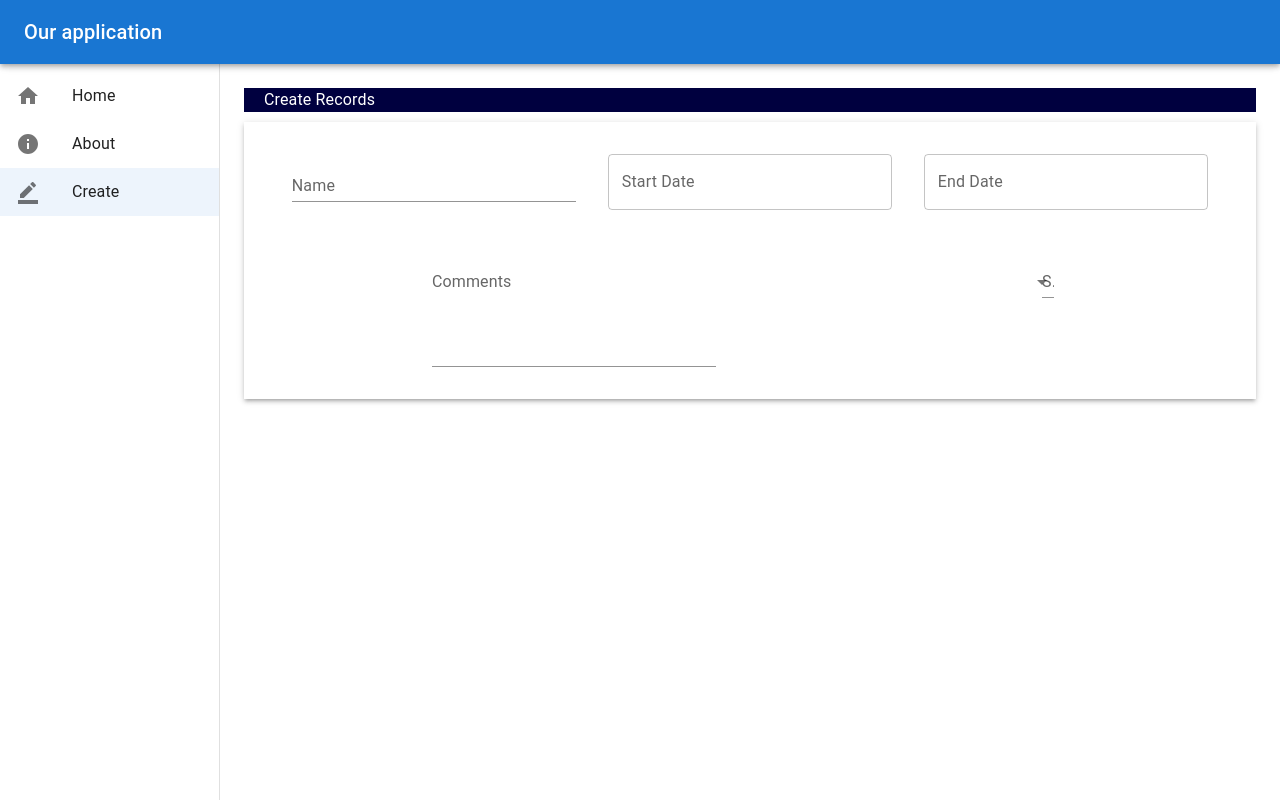
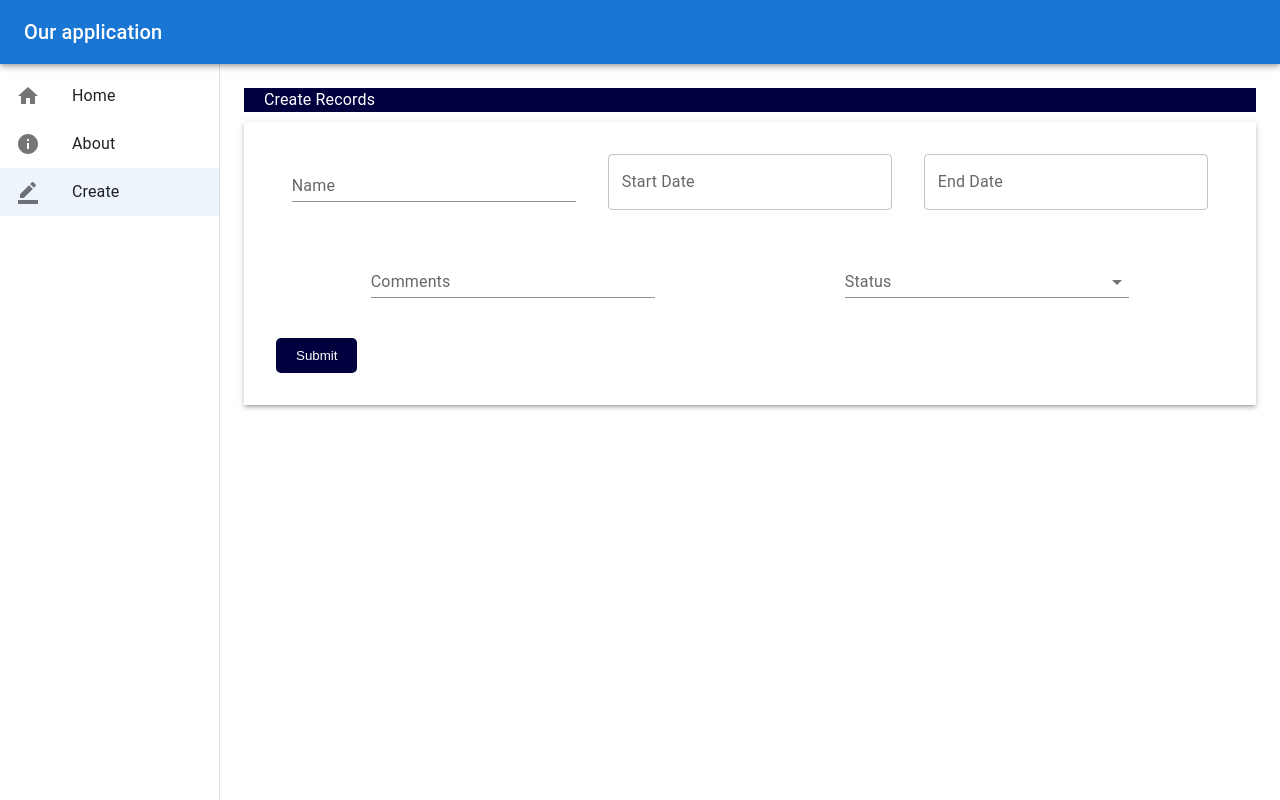
Before and after one commit to samuelpondugala/Django_React_App, a React (Create React App) app in the folder frontend/: page /create in a window 1280 px wide. Built offline with nearby package versions, Linux system fonts and the light colour scheme.

Commit message:
Integrated form submission handling in Create component and adjusted MyMultiLineField and MySelectField for improved functionality

```diff
--- a/frontend/src/components/Create.js
+++ b/frontend/src/components/Create.js
@@ -4,12 +4,15 @@ import MyDatePickerField from './forms/MyDatePickerField'
 import MySelectField from './forms/MySelectField'
 import MyTextField from './forms/MyTextField'
 import MyMultiLineField from './forms/MyMultiLineField'
-import {useForm} from 'react-hook-form'
+import {Form, useForm} from 'react-hook-form'
 
 const Create = () => {
   const {handleSubmit, reset, setValue, control} = useForm()
+  const submission = (data) => console.log(data)
+
   return (
     <div>
+      <form onSubmit={handleSubmit(submission)}>
       <Box sx ={{display: 'flex', backgroundColor: '#00003f', marginBottom: '10px'}}>
         <Typography sx = {{marginLeft: '20px', color: '#fff'}}>
           Create Records
@@ -29,14 +32,12 @@ const Create = () => {
             name="start_date"
             control={control}
             width ={'30%'}
-
           />
           <MyDatePickerField
             label="End Date"
             name="end_date"
             control={control}
             width ={'30%'}
-
           />
         </Box>
         <Box sx ={{display: 'flex', justifyContent: 'space-around'}}>
@@ -51,17 +52,21 @@ const Create = () => {
             label="Status"
             name="status"
             control={control}
+            placeholder = "Status"
             width ={'30%'}
-
           />
           </Box>
-          <Box sx = {{width: '30%'}}>
+          <Box sx={{display:'flex', justifyContent:'start', marginTop:'40px'}}>
+                <button type="submit" style={{backgroundColor: '#00003f', color: '#fff', padding: '10px 20px', border: 'none', borderRadius: '5px', cursor: 'pointer'}}>
+                   Submit
+                </button>
+          </Box>
 
-          </Box >
 
 
 
       </Box>
+      </form>
     </div>
   )
 }
--- a/frontend/src/components/forms/MyMultiLineField.js
+++ b/frontend/src/components/forms/MyMultiLineField.js
@@ -19,7 +19,7 @@ export default function MyMultiLineField(props) {
             id="standard-multiline-static"
             label={label}
             multiline
-            rows={4}
+            rows={1}
 
             variant="standard"
             placeholder = {placeholder}
--- a/frontend/src/components/forms/MySelectField.js
+++ b/frontend/src/components/forms/MySelectField.js
@@ -14,7 +14,7 @@ export default function MySelectField(props) {
   };
 
   return (
-    <div>
+
 
       <FormControl variant="standard" sx = {{width: {width}}}>
       <InputLabel id="demo-simple-select-filled-label">{label}</InputLabel>
@@ -31,8 +31,8 @@ export default function MySelectField(props) {
 
                 labelId="demo-simple-select-filled-label"
                 id="demo-simple-select-filled"
-                value={age}
-                onChange={handleChange}
+                value={value}
+                onChange={onChange}
                 >
                 <MenuItem value="">
                     <em>None</em>
@@ -47,6 +47,6 @@ export default function MySelectField(props) {
 
 
       </FormControl>
-    </div>
+
   );
 }
```
